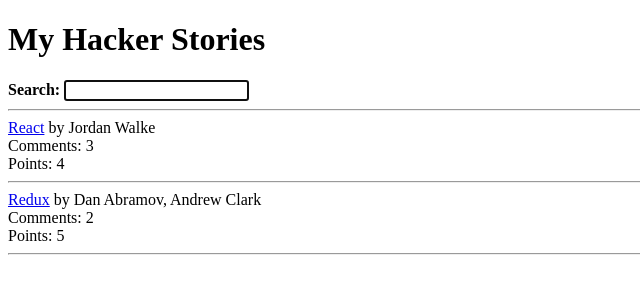
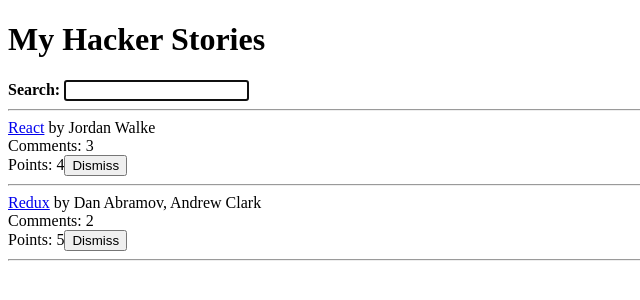
Before and after one commit to ferueda/road-to-react, a React (Create React App) app in the folder hacker-stories/: page / in a window 1280 px wide. Shown: the top 300 px of the page, without its empty margins (0-640 px from the left). Built offline with nearby package versions, Linux system fonts and the light colour scheme.

Commit message:
finished chapter Inline handler in JSX

```diff
--- a/hacker-stories/src/App.js
+++ b/hacker-stories/src/App.js
@@ -1,6 +1,8 @@
 import React, { useState, useEffect, useRef } from 'react';
 
-const ListItem = ({ title, url, author, num_comments, points }) => {
+const ListItem = ({ item, onRemoveItem }) => {
+  const { title, url, author, num_comments, points } = item;
+
   return (
     <div>
       <span>
@@ -13,14 +15,17 @@
       <span>Comments: {num_comments}</span>
       <br />
       <span>Points: {points}</span>
+      <button type='button' onClick={() => onRemoveItem(item)}>
+        Dismiss
+      </button>
       <hr />
     </div>
   );
 };
 
-const List = ({ list }) => {
-  return list.map(({ objectID, ...item }) => (
-    <ListItem key={objectID} {...item} />
+const List = ({ list, onRemoveItem }) => {
+  return list.map((item) => (
+    <ListItem key={item.objectID} item={item} onRemoveItem={onRemoveItem} />
   ));
 };
 
@@ -64,8 +69,7 @@
   return [value, setValue];
 };
 
-const App = () => {
-  const stories = [
+const initialStories = [
   {
     title: 'React',
     url: 'https://reactjs.org/',
@@ -84,10 +88,24 @@
   },
 ];
 
+const App = () => {
   const [search, setSearch] = useSemiPersistentState('search', '');
+  const [stories, setStories] = useState(initialStories);
 
   const handleSearch = (event) => {
     setSearch(event.target.value);
+  };
+
+  const searchedStories = stories.filter((story) =>
+    story.title.toLowerCase().includes(search.toLowerCase())
+  );
+
+  const handleRemoveStory = (item) => {
+    const newStories = stories.filter(
+      (story) => item.objectID !== story.objectID
+    );
+
+    setStories(newStories);
   };
 
   console.log('rendered');
@@ -105,11 +123,7 @@
         <strong>Search: </strong>
       </InputWithLabel>
       <hr />
-      <List
-        list={stories.filter((story) =>
-          story.title.toLowerCase().includes(search.toLowerCase())
-        )}
-      />
+      <List list={searchedStories} onRemoveItem={handleRemoveStory} />
     </div>
   );
 };
```
Lines whose indentation alone changed are shown as unchanged.
